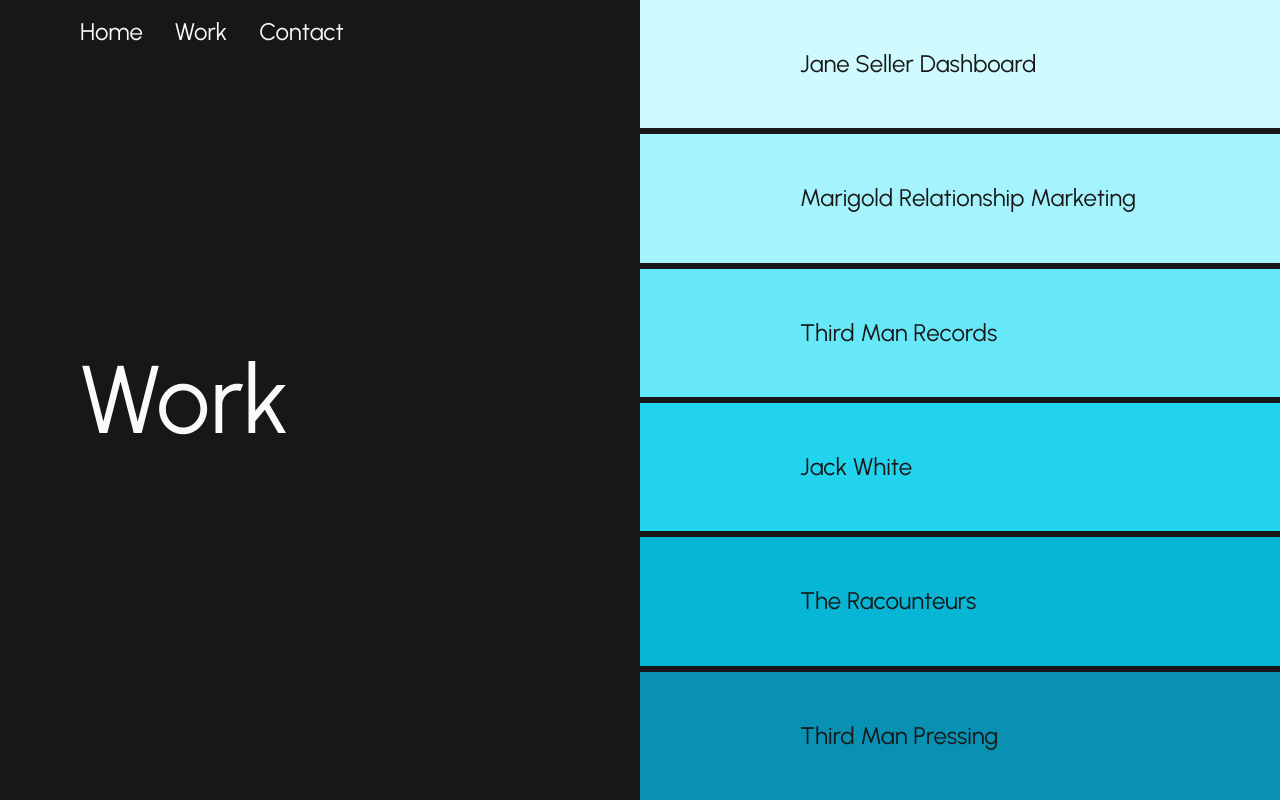
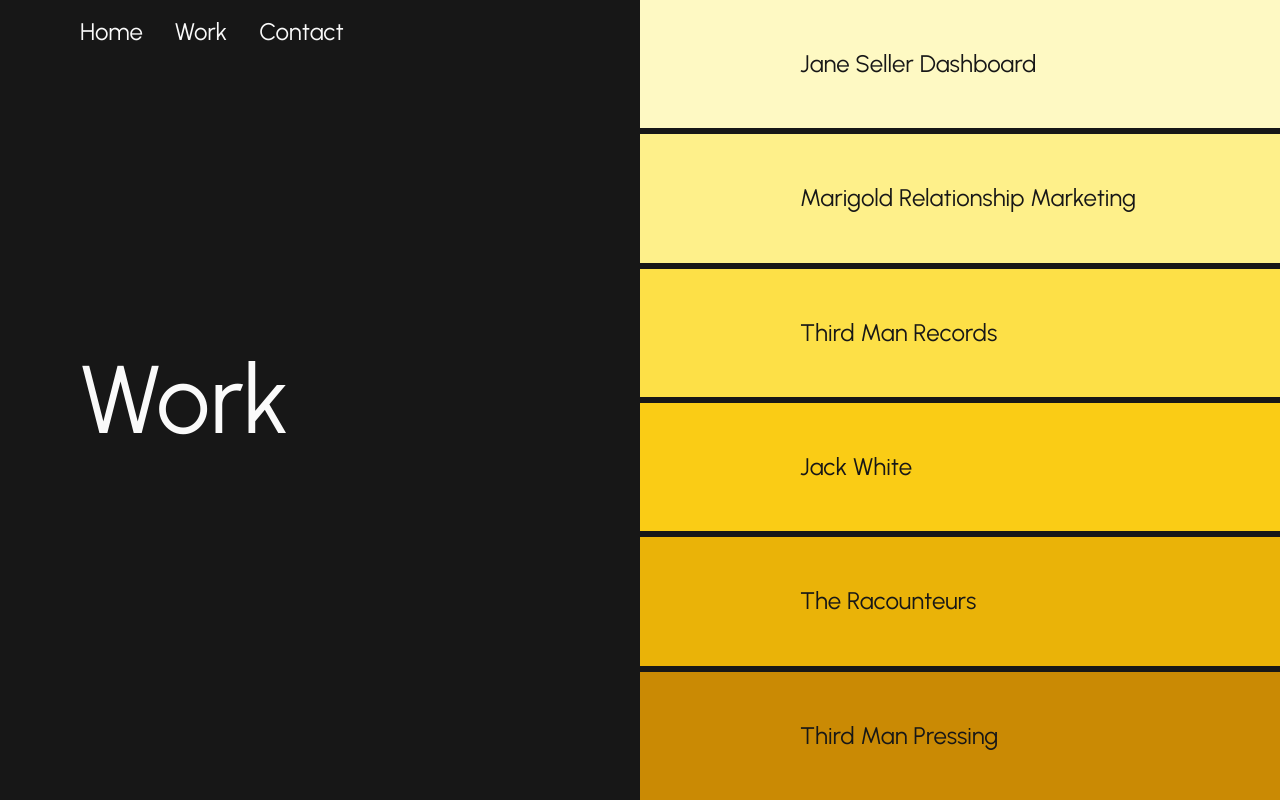
Before and after one commit to evanhickman/portfoliov2, a Next.js app: page /work in a window 1280 px wide. Built offline with nearby package versions, Linux system fonts and the light colour scheme.

Commit message:
add click handler for boxes

```diff
--- a/src/app/box-data.ts
+++ b/src/app/box-data.ts
@@ -41,7 +41,7 @@
     description: 'More info coming soon...',
     link: 'http://example.com',
     image: '',
-    classNames: 'bg-cyan-100',
+    classNames: 'bg-yellow-100',
   },
   {
     id: 2,
@@ -49,7 +49,7 @@
     description: 'More info coming soon...',
     link: 'http://example.com',
     image: '',
-    classNames: 'bg-cyan-200',
+    classNames: 'bg-yellow-200',
   },
   {
     id: 3,
@@ -57,7 +57,7 @@
     description: 'More info coming soon...',
     link: 'http://example.com',
     image: '',
-    classNames: 'bg-cyan-300',
+    classNames: 'bg-yellow-300',
   },
   {
     id: 4,
@@ -65,7 +65,7 @@
     description: 'More info coming soon...',
     link: 'http://example.com',
     image: '',
-    classNames: 'bg-cyan-400',
+    classNames: 'bg-yellow-400',
   },
   {
     id: 5,
@@ -73,7 +73,7 @@
     description: 'More info coming soon...',
     link: 'http://example.com',
     image: '',
-    classNames: 'bg-cyan-500',
+    classNames: 'bg-yellow-500',
   },
   {
     id: 6,
@@ -81,7 +81,7 @@
     description: 'More info coming soon...',
     link: 'http://example.com',
     image: '',
-    classNames: 'bg-cyan-600',
+    classNames: 'bg-yellow-600',
   },
 ];
 
--- a/src/app/components/Box.tsx
+++ b/src/app/components/Box.tsx
@@ -3,8 +3,24 @@
 import { AnimatePresence, motion } from 'framer-motion';
 import { BoxItem } from '../box-data';
 
-const Box = ({ title, description, link, id, classNames }: BoxItem) => {
-  const [active, setActive] = useState(false);
+type BoxProps = {
+  title?: string;
+  description?: string;
+  link?: string;
+  id: number;
+  classNames: string;
+  onClick: () => void;
+  isActive: boolean;
+};
+
+const Box = ({
+  title,
+  description,
+  link,
+  id,
+  classNames,
+  isActive,
+}: BoxProps) => {
   const variants = {
     visible: {
       x: '0',
@@ -30,21 +46,11 @@
           delay: id * 0.1,
         }}
         exit={{ x: '100%' }}
-        onClick={() => setActive(!active)}
       >
         <div className='pl-40'>
           {title && <h2 className='text-2xl text-black-900'>{title}</h2>}
         </div>
       </motion.div>
-      {active && (
-        <motion.div
-          className='absolute top-0 right-0 w-full bg-neutral-50/40 backdrop-blur-md z-50'
-          initial={{ opacity: 0, height: 0 }}
-          animate={{ opacity: 1, height: '100vh' }}
-        >
-          {description && <p className='text-black-900'>{description}</p>}
-        </motion.div>
-      )}
     </AnimatePresence>
   );
 };
--- a/src/app/components/BoxContainer.tsx
+++ b/src/app/components/BoxContainer.tsx
@@ -1,4 +1,5 @@
-import React from 'react';
+import { useState } from 'react';
+import { AnimatePresence, motion } from 'framer-motion';
 import { BoxItem } from '../box-data';
 import Box from './Box';
 
@@ -7,17 +8,22 @@
 }
 
 const BoxContainer = ({ boxes }: BoxContainerProps) => {
+  const [activeBox, setActiveBox] = useState<number | null>(null);
+
+  const handleClick = (id: number) => {
+    setActiveBox((prevId) => (prevId === id ? null : id));
+  };
+
   return (
-    <section className='grid grid-cols-1 grid-rows-6 gap-1.5'>
+    <section className={`grid grid-cols-1 grid-rows-${boxes.length} gap-1.5`}>
       {boxes.map((box) => (
         <Box
           id={box?.id}
           title={box?.title}
-          description={box?.description}
-          link={box?.link}
-          image={box?.image}
           classNames={box?.classNames}
           key={box.id}
+          onClick={() => handleClick(box.id)}
+          isActive={box.id === activeBox}
         />
       ))}
     </section>
```
